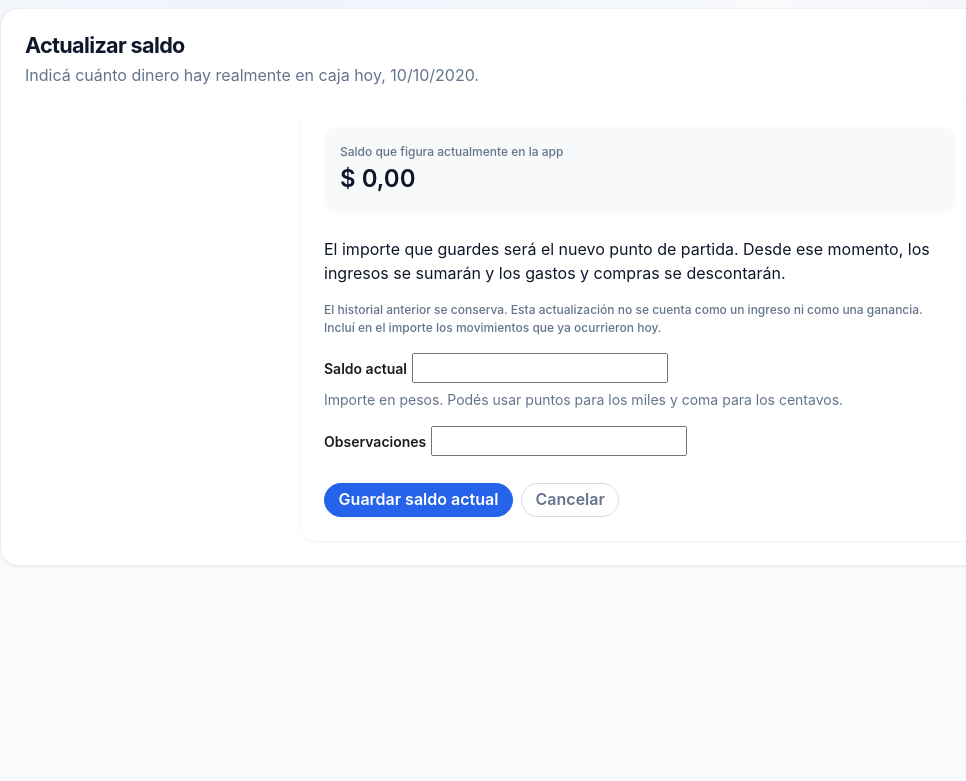
After one commit to sironacooperativa-ship-it/sironanuevo, a Django app: template templates/caja/actualizar_saldo.html in a window 1280 px wide. The commit adds this page. Shown: the top 781 px of the page, without its empty margins (0-966 px from the left). Run offline with Django 5.2, Linux system fonts and the light colour scheme; the template is opened without the code that fills it: most values are stand-ins (such as "Sample title", 1, 10 or a date in 2020); form fields are guessed from the names that the template uses; some libraries are stand-ins or nearby versions.

Commit message:
Actualizar Sirona: templates/caja

```diff
--- /dev/null
+++ b/templates/caja/actualizar_saldo.html
@@ -0,0 +1,45 @@
+{% extends "base.html" %}
+{% load money %}
+{% block title %}Actualizar saldo{% endblock %}
+{% block content %}
+<div class="app-page-header mb-3">
+  <h1 class="app-page-title mb-1">Actualizar saldo</h1>
+  <p class="text-muted mb-0">Indicá cuánto dinero hay realmente en caja hoy, {{ hoy|date:"d/m/Y" }}.</p>
+</div>
+<div class="card app-card border-0 shadow-sm mx-auto" style="max-width: 680px;">
+  <div class="card-body p-4">
+    <div class="rounded bg-light p-3 mb-4">
+      <div class="small text-muted">Saldo que figura actualmente en la app</div>
+      <div class="fs-4 fw-semibold">{{ saldo_libro|ars }}</div>
+    </div>
+    <p>El importe que guardes será el nuevo punto de partida. Desde ese momento, los ingresos se sumarán y los gastos y compras se descontarán.</p>
+    <p class="small text-muted">El historial anterior se conserva. Esta actualización no se cuenta como un ingreso ni como una ganancia. Incluí en el importe los movimientos que ya ocurrieron hoy.</p>
+    <form method="post" id="actualizarSaldoForm">
+      {% csrf_token %}
+      {{ form.non_field_errors }}
+      <div class="mb-3">
+        <label for="{{ form.saldo_actual.id_for_label }}" class="form-label fw-semibold">{{ form.saldo_actual.label }}</label>
+        {{ form.saldo_actual }}
+        {% for error in form.saldo_actual.errors %}<div class="text-danger small mt-1">{{ error }}</div>{% endfor %}
+        <div class="form-text">Importe en pesos. Podés usar puntos para los miles y coma para los centavos.</div>
+      </div>
+      <div class="mb-4">
+        <label for="{{ form.observaciones.id_for_label }}" class="form-label">{{ form.observaciones.label }}</label>
+        {{ form.observaciones }}
+        {% for error in form.observaciones.errors %}<div class="text-danger small">{{ error }}</div>{% endfor %}
+      </div>
+      <div class="d-flex gap-2">
+        <button class="btn btn-primary rounded-pill" type="submit">Guardar saldo actual</button>
+        <a class="btn btn-outline-secondary rounded-pill" href="{% url 'caja_list' %}">Cancelar</a>
+      </div>
+    </form>
+  </div>
+</div>
+{% endblock %}
+{% block page_scripts %}
+<script>
+document.getElementById('actualizarSaldoForm').addEventListener('submit', function () {
+  this.querySelector('button[type="submit"]').disabled = true;
+});
+</script>
+{% endblock %}
--- a/templates/caja/detail.html
+++ b/templates/caja/detail.html
@@ -22,7 +22,7 @@
       <dl class="row mb-0">
         <dt class="col-sm-3">Fecha</dt><dd class="col-sm-9">{{ mov.fecha|date:"d/m/y" }}</dd>
         <dt class="col-sm-3">Operación</dt><dd class="col-sm-9">{{ mov.operacion }}</dd>
-        <dt class="col-sm-3">Tipo</dt><dd class="col-sm-9">{{ mov.get_tipo_display }}</dd>
+        <dt class="col-sm-3">Tipo</dt><dd class="col-sm-9">{% if mov.es_arqueo %}Actualización de saldo{% else %}{{ mov.get_tipo_display }}{% endif %}</dd>
         <dt class="col-sm-3">Monto</dt><dd class="col-sm-9">{{ mov.monto|ars }}</dd>
         <dt class="col-sm-3">Medio de pago</dt><dd class="col-sm-9">{{ mov.get_medio_pago_display }}</dd>
         {% if mov.cuenta_bancaria %}
```
Also changed, not shown: templates/caja/list.html (+9 -2 lines).
